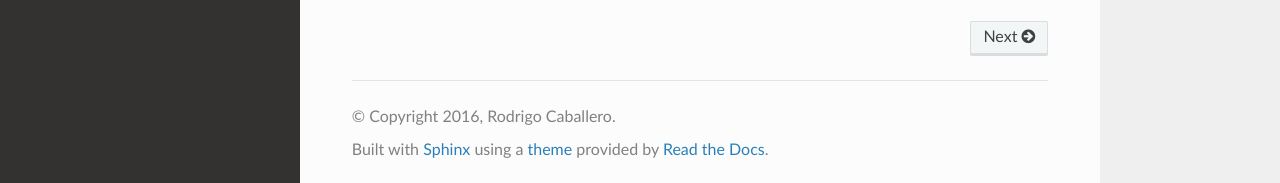
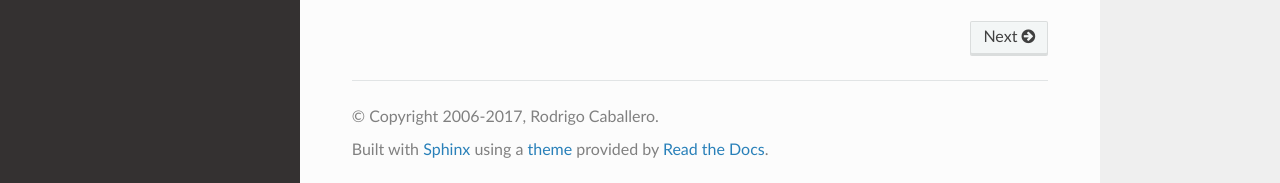
Before and after one commit to CliMT/climt, a Sphinx documentation site: the page built from docs/index.rst, in a window 1280 px wide and 900 px high, scrolled down 602 px. Shown: the part 714-897 px from the top of the window. Built offline with Sphinx 7.4.7 and the Read the Docs theme 2.0.0, drawn with Linux system fonts in a browser that asks for light colours.

Commit message:
updated copyright dates

```diff
--- a/docs/conf.py
+++ b/docs/conf.py
@@ -65,7 +65,7 @@ master_doc = 'index'
 
 # General information about the project.
 project = u'CliMT'
-copyright = u"2016, Rodrigo Caballero"
+copyright = u"2006-2017, Rodrigo Caballero"
 
 # The version info for the project you're documenting, acts as replacement
 # for |version| and |release|, also used in various other places throughout
```
